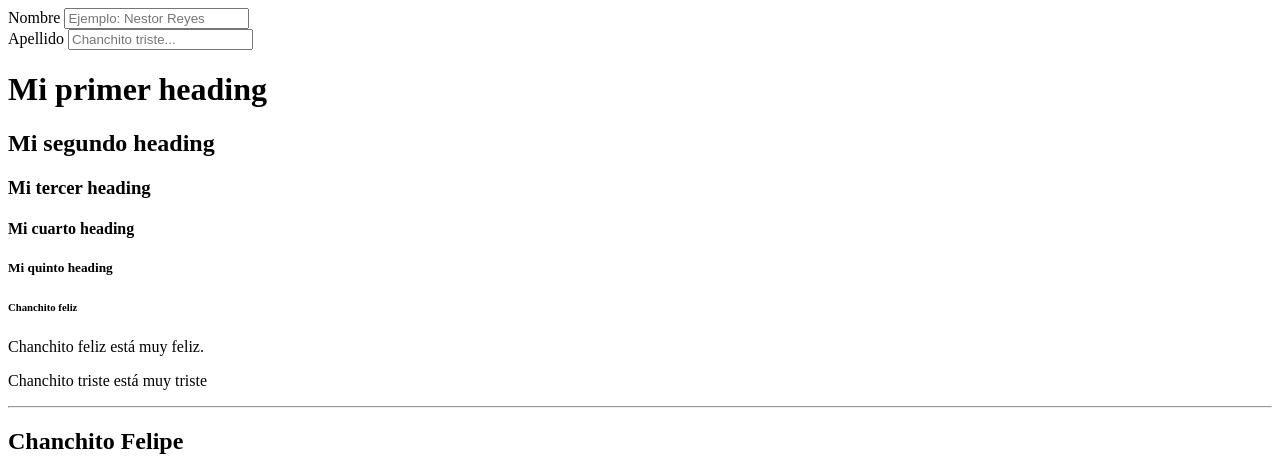
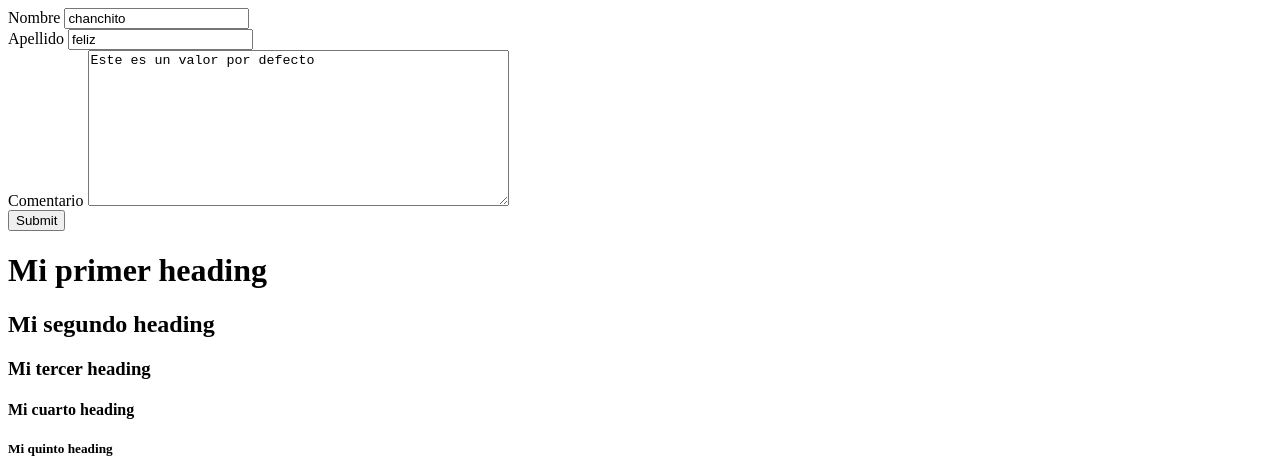
Before and after one commit to Reyesnes/HolaMundo_HTML, a plain HTML site: page index.html in a window 1280 px wide. Shown: the top 472 px of the page. Drawn offline with Linux system fonts and the light colour scheme.

Commit message:
:rocket: feat(index): clase sobre la etiqueta <form> terminada
Correspondiente al jul-17-2023

```diff
--- a/index.html
+++ b/index.html
@@ -5,12 +5,19 @@
 </head>
 <body>
 <!-- Formularios -->
-        <form>
+<form action="/formulario" method="POST">
     <label for="nombre">Nombre</label> <!-- Identificador ="nombre" -->
-            <input type="text" id="nombre" name="nombre" placeholder="Ejemplo: Nestor Reyes" /> <!-- Identificador al campo al cuál queremos que haga referencia ="nombre" este label -->
+    <input value="chanchito" type="text" id="nombre" name="nombre" placeholder="Nestor"/>
+    <!-- Identificador al campo al cuál queremos que haga referencia ="nombre" este label -->
     <br>
     <label for="apellido">Apellido</label> <!-- Identificador ="nombre" -->
-            <input type="text" id="apellido" name="apellido" placeholder="Chanchito triste..." />
+    <input value="feliz" type="text" id="apellido" name="apellido" placeholder="Reyes"/>
+    <br>
+    <label for="comentario">Comentario</label>
+    <textarea value="este es un valor por defecto" cols="50" rows="10" id="comentario" placeholder="ingrese comentario"
+              name="comentario">Este es un valor por defecto</textarea>
+    <br>
+    <input type="submit"/>
 </form>
 <h1>Mi primer heading</h1>
 <h2>Mi segundo heading</h2>
```
Lines whose indentation alone changed are shown as unchanged.
